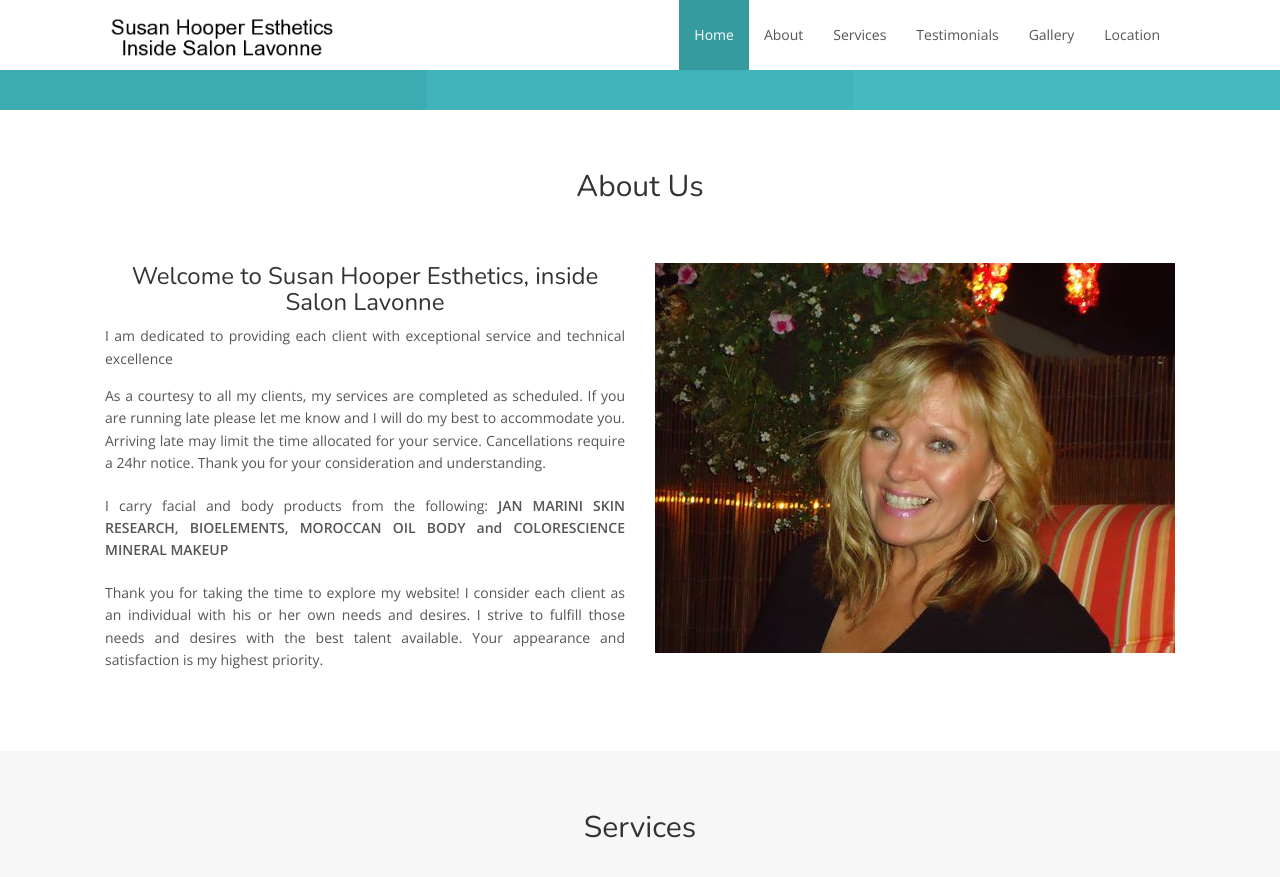
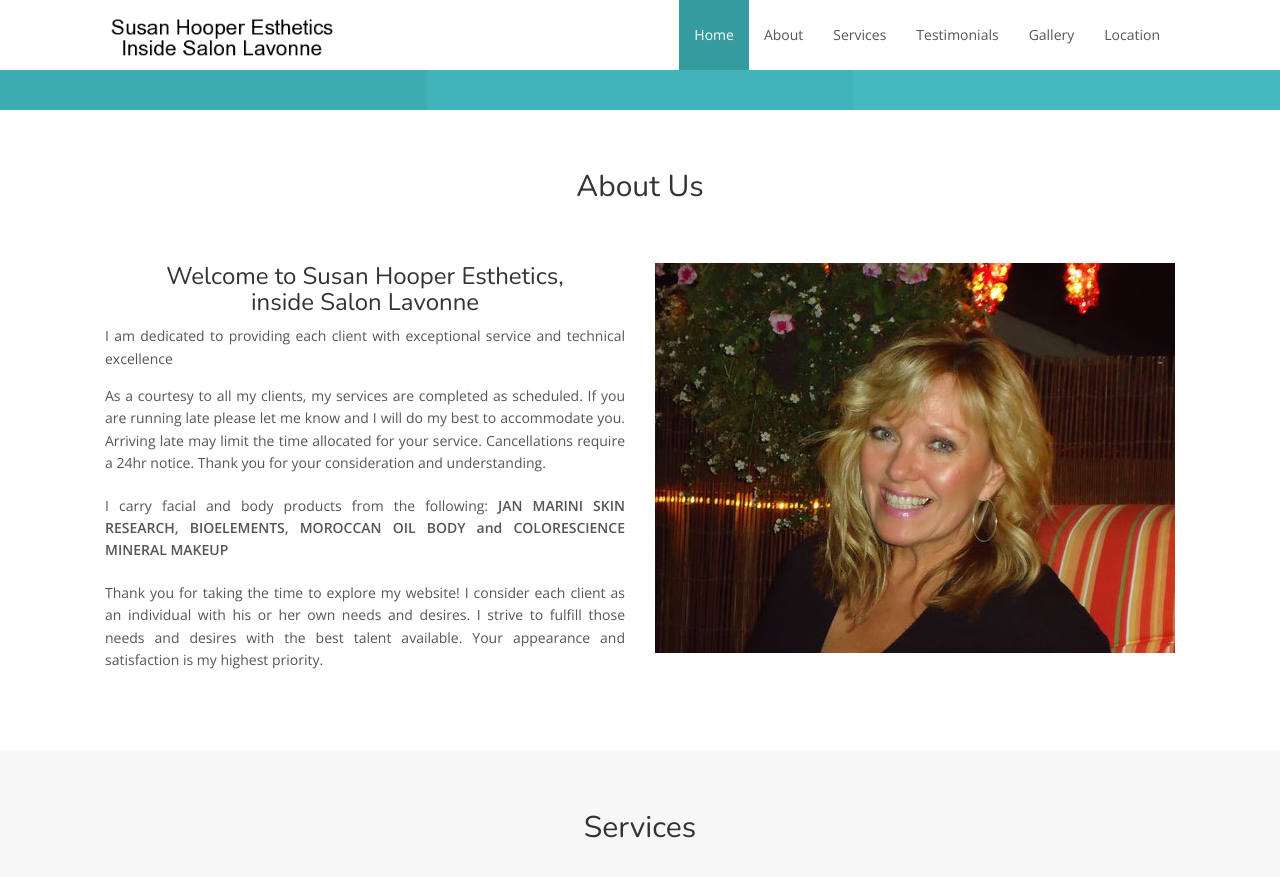
Before and after one commit to shskincare/shskincare.github.io, a Jekyll site: the page built from index.html, in a window 1280 px wide and 900 px high, scrolled down 718 px. Shown: the top 877 px of the window. Built offline with Jekyll 4.4.1, drawn with Linux system fonts in a browser that asks for light colours; nearby versions of some CDN libraries.

Commit message:
content description

```diff
--- a/index.html
+++ b/index.html
@@ -86,7 +86,7 @@ layout: default
 
         <div class="row">
             <div class="col-sm-6">
-                <h3 class="text-center">Welcome to {{ site.title }}, inside Salon Lavonne</h3>
+                <h3 class="text-center">Welcome to {{ site.title }},<br> inside Salon Lavonne</h3>
                 <p class="text-justify">I am dedicated to providing each client with exceptional service and
                 technical excellence</p>
 
```
